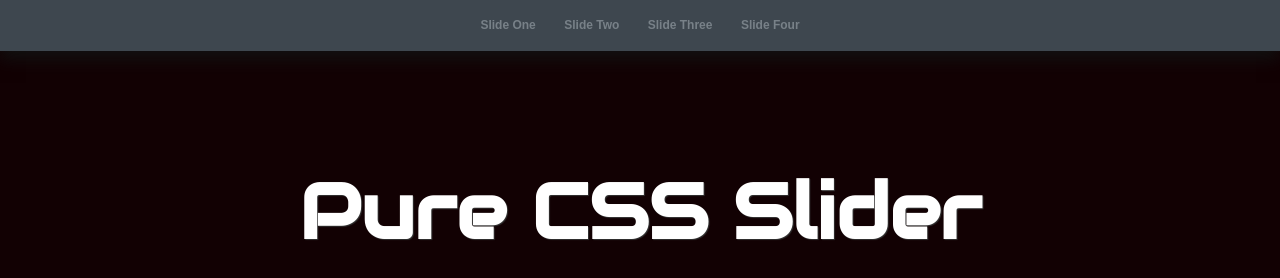
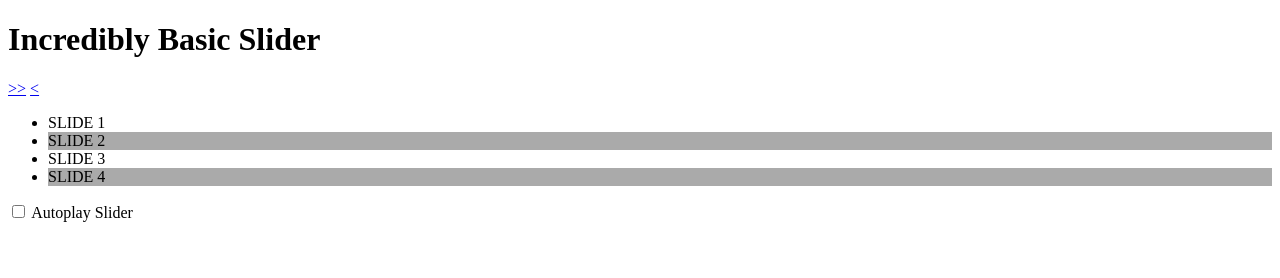
Before and after one commit to john5565/IE_LC, a plain HTML site: page test.html in a window 1280 px wide. Drawn offline with Linux system fonts and the light colour scheme.

Commit message:
java_test

```diff
--- a/test.html
+++ b/test.html
@@ -3,160 +3,76 @@
 <head>
     <title>Hello World!</title>
 	<style>
-			@import url(https://fonts.googleapis.com/css?family=Audiowide);
-//mixins
-@mixin bp($bp, $min-max: min-width) {
-    $em: $bp/16;
-    @media(#{$min-max}: #{$em}em) {
-        @content;
-    }
-}
+	jQuery(document).ready(function ($) {
 
-html {
-    box-sizing: border-box;
-    font-family: Arial, sans-serif;
-    font-size: 16px;
-    font-weight: normal;
-    line-height: 1.4;
-}
+  $('#checkbox').change(function(){
+    setInterval(function () {
+        moveRight();
+    }, 3000);
+  });
 
-*,
-*:before,
-*:after  { box-sizing: inherit; }
+	var slideCount = $('#slider ul li').length;
+	var slideWidth = $('#slider ul li').width();
+	var slideHeight = $('#slider ul li').height();
+	var sliderUlWidth = slideCount * slideWidth;
 
-h1 {
-    color: #fff;
-    font-family: "Audiowide", cursive;
-    font-size: 2em;
-    font-size: 6vw;
-    line-height: 1.2;
-    margin: 0.5em 0 3em;
-    text-shadow: 1px 1px 1px #333;
-}
+	$('#slider').css({ width: slideWidth, height: slideHeight });
 
-@include bp(1075) { h1 { font-size: 4em; } }
+	$('#slider ul').css({ width: sliderUlWidth, marginLeft: - slideWidth });
 
-html,
-body {
-    height: 100%;
-    width: 100%;
-    margin: 0;
-    padding: 0;
-}
+    $('#slider ul li:last-child').prependTo('#slider ul');
 
-.wrap {
-    height: 100%;
-    width: 100%;
-    position: relative;
-    overflow: hidden;
-    background: #120103;
-    color: #fff;
-    text-align: center;
-}
+    function moveLeft() {
+        $('#slider ul').animate({
+            left: + slideWidth
+        }, 200, function () {
+            $('#slider ul li:last-child').prependTo('#slider ul');
+            $('#slider ul').css('left', '');
+        });
+    };
 
-header {
-    background: #3E474F;
-    box-shadow: 0 .5em 1em #111;
-    position: absolute;
-    top: 0;
-    left: 0;
-    z-index: 900;
-    width: 100%;
+    function moveRight() {
+        $('#slider ul').animate({
+            left: - slideWidth
+        }, 200, function () {
+            $('#slider ul li:first-child').appendTo('#slider ul');
+            $('#slider ul').css('left', '');
+        });
+    };
 
-    label {
-        color: #788188;
-        cursor: pointer;
-        display: inline-block;
-        line-height: 4.25em;
-        font-size: .75em;
-        font-weight: bold;
-        padding: 0 1em;
-    }
-}
+    $('a.control_prev').click(function () {
+        moveLeft();
+    });
 
-header label:hover {
-    background: #2e353b;
-}
+    $('a.control_next').click(function () {
+        moveRight();
+    });
 
-.slide {
-    height: 100%;
-    width: 100%;
-    position: absolute;
-    top: 0;
-    left: 100%;
-    z-index: 10;
-    padding:  8em 1em 0;
-    background-color: #120103;
-    background-position: 50% 50%;
-    background-size: cover;
-    transition: left 0s .75s;
-
-    &-one { background-image: url('https://s3-us-west-2.amazonaws.com/s.cdpn.io/65463/starryFarm.jpg'); }
-
-    &-two { background-image: url('https://s3-us-west-2.amazonaws.com/s.cdpn.io/65463/campusDarkDays.jpg'); }
-
-    &-three { background-image: url('https://s3-us-west-2.amazonaws.com/s.cdpn.io/65463/autumn.jpg'); }
-
-    &-four { background-image: url('https://s3-us-west-2.amazonaws.com/s.cdpn.io/65463/lakehouse.jpg'); }
-
-    h1 {
-        opacity: 0;
-        transform: translateY(100%);
-        transition: transform .5s .5s, opacity .5s;
-    }
-}
-
-[id^="slide"]:checked + .slide {
-    left: 0;
-    z-index: 100;
-    transition: left .65s ease-out;
-
-    & h1 {
-        opacity: 1;
-        transform: translateY(0);
-        transition: all .5s .5s;
-    }
-}
-
-
-
-
-
-
-
-
-
+});
 
 			</style>
 </head>
 
 <body>
 
-<div class="wrap">
-    <header>
-        <label for="slide-1-trigger">Slide One</label>
-        <label for="slide-2-trigger">Slide Two</label>
-        <label for="slide-3-trigger">Slide Three</label>
-        <label for="slide-4-trigger">Slide Four</label>
-    </header>
+    <script src="hello.js"></script>
+<h1>Incredibly Basic Slider</h1>
+<div id="slider">
+  <a href="#" class="control_next">>></a>
+  <a href="#" class="control_prev"><</a>
+  <ul>
+    <li>SLIDE 1</li>
+    <li style="background: #aaa;">SLIDE 2</li>
+    <li>SLIDE 3</li>
+    <li style="background: #aaa;">SLIDE 4</li>
+  </ul>
+</div>
 
-    <input id="slide-1-trigger" type="radio" name="slides" checked>
-    <section class="slide slide-one">
-        <h1>Pure CSS Slider</h1>
-    </section>
-    <input id="slide-2-trigger" type="radio" name="slides">
-    <section class="slide slide-two">
-        <h1>Headline Two</h1>
-    </section>
-    <input id="slide-3-trigger" type="radio" name="slides">
-    <section class="slide slide-three">
-        <h1>Headline Three</h1>
-    </section>
-    <input id="slide-4-trigger" type="radio" name="slides">
-    <section class="slide slide-four">
-        <h1>Headline Four</h1>
-    </section>
+<div class="slider_option">
+  <input type="checkbox" id="checkbox">
+  <label for="checkbox">Autoplay Slider</label>
+</div>
 
-</div>
+
 </body>
 </html>
```
